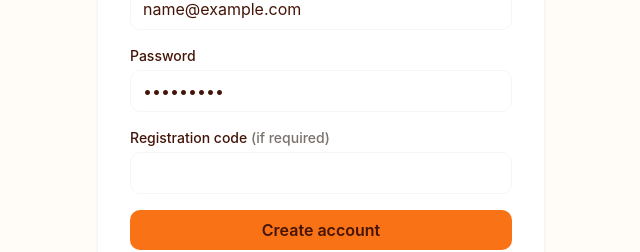
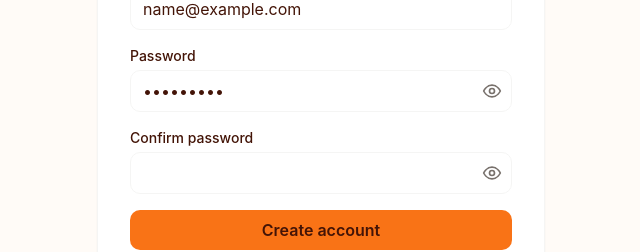
Before and after one commit to NakawombeEmmily/Travel-, a React (Vite) app in the folder frontend/: page /login in a window 1280 px wide. Both pictures are taken after typing "name@example.com", "Sample123" into the empty fields and a click on the button "Create one". Shown: the part 382-634 px from the top of the page, without its empty margins (319-959 px from the left). Built offline with nearby package versions, Linux system fonts and the light colour scheme; no server answers.

Commit message:
feat(auth): confirm-password signup and show/hide password toggle

```diff
--- /dev/null
+++ b/frontend/src/components/forms/PasswordInput.tsx
@@ -0,0 +1,78 @@
+import { useState } from "react";
+
+interface PasswordInputProps {
+  value: string;
+  onChange: (value: string) => void;
+  required?: boolean;
+  minLength?: number;
+  autoFocus?: boolean;
+  autoComplete?: string;
+}
+
+export function PasswordInput({
+  value,
+  onChange,
+  required,
+  minLength,
+  autoFocus,
+  autoComplete,
+}: PasswordInputProps) {
+  const [visible, setVisible] = useState(false);
+  const label = visible ? "Hide password" : "Show password";
+
+  return (
+    <div className="relative">
+      <input
+        type={visible ? "text" : "password"}
+        className="input pr-10"
+        value={value}
+        onChange={(e) => onChange(e.target.value)}
+        required={required}
+        minLength={minLength}
+        autoFocus={autoFocus}
+        autoComplete={autoComplete}
+      />
+      <button
+        type="button"
+        onClick={() => setVisible((v) => !v)}
+        aria-label={label}
+        title={label}
+        className="absolute inset-y-0 right-0 flex w-10 items-center justify-center text-[var(--text-muted)] transition-colors hover:text-[var(--text)]"
+      >
+        {visible ? (
+          <svg
+            xmlns="http://www.w3.org/2000/svg"
+            viewBox="0 0 24 24"
+            fill="none"
+            stroke="currentColor"
+            strokeWidth="2"
+            strokeLinecap="round"
+            strokeLinejoin="round"
+            className="h-5 w-5"
+            aria-hidden="true"
+          >
+            <path d="M9.88 9.88a3 3 0 1 0 4.24 4.24" />
+            <path d="M10.73 5.08A10.43 10.43 0 0 1 12 5c6.5 0 10 7 10 7a13.16 13.16 0 0 1-1.67 2.68" />
+            <path d="M6.61 6.61A13.53 13.53 0 0 0 2 12s3.5 7 10 7a9.74 9.74 0 0 0 5.39-1.61" />
+            <line x1="2" y1="2" x2="22" y2="22" />
+          </svg>
+        ) : (
+          <svg
+            xmlns="http://www.w3.org/2000/svg"
+            viewBox="0 0 24 24"
+            fill="none"
+            stroke="currentColor"
+            strokeWidth="2"
+            strokeLinecap="round"
+            strokeLinejoin="round"
+            className="h-5 w-5"
+            aria-hidden="true"
+          >
+            <path d="M2 12s3.5-7 10-7 10 7 10 7-3.5 7-10 7-10-7-10-7z" />
+            <circle cx="12" cy="12" r="3" />
+          </svg>
+        )}
+      </button>
+    </div>
+  );
+}
--- a/frontend/src/features/auth/AuthProvider.tsx
+++ b/frontend/src/features/auth/AuthProvider.tsx
@@ -25,7 +25,6 @@ export interface RegisterPayload {
   email: string;
   full_name: string;
   password: string;
-  registration_code?: string;
 }
 
 interface AuthContextValue {
--- a/frontend/src/features/auth/LoginPage.tsx
+++ b/frontend/src/features/auth/LoginPage.tsx
@@ -1,5 +1,6 @@
 import { FormEvent, useState } from "react";
 import { Logo } from "@/components/brand/Logo";
+import { PasswordInput } from "@/components/forms/PasswordInput";
 import { useAuth } from "../auth/AuthProvider";
 
 type Mode = "login" | "register";
@@ -10,7 +11,7 @@ export function LoginPage() {
   const [fullName, setFullName] = useState("");
   const [email, setEmail] = useState("");
   const [password, setPassword] = useState("");
-  const [code, setCode] = useState("");
+  const [confirmPassword, setConfirmPassword] = useState("");
   const [error, setError] = useState<string | null>(null);
   const [loading, setLoading] = useState(false);
 
@@ -19,20 +20,20 @@ export function LoginPage() {
   function switchMode(next: Mode) {
     setMode(next);
     setError(null);
+    setConfirmPassword("");
   }
 
   async function onSubmit(e: FormEvent) {
     e.preventDefault();
     setError(null);
+    if (isRegister && password !== confirmPassword) {
+      setError("Passwords do not match");
+      return;
+    }
     setLoading(true);
     try {
       if (isRegister) {
-        await register({
-          email,
-          full_name: fullName,
-          password,
-          ...(code ? { registration_code: code } : {}),
-        });
+        await register({ email, full_name: fullName, password });
       } else {
         await login(email, password);
       }
@@ -83,26 +84,25 @@ export function LoginPage() {
           </div>
           <div>
             <label className="mb-1 block text-sm font-medium">Password</label>
-            <input
-              type="password"
-              className="input"
+            <PasswordInput
               value={password}
-              onChange={(e) => setPassword(e.target.value)}
+              onChange={setPassword}
               required
               minLength={isRegister ? 8 : undefined}
+              autoComplete={isRegister ? "new-password" : "current-password"}
             />
           </div>
           {isRegister && (
             <div>
               <label className="mb-1 block text-sm font-medium">
-                Registration code{" "}
-                <span className="text-[var(--text-muted)]">(if required)</span>
+                Confirm password
               </label>
-              <input
-                type="text"
-                className="input"
-                value={code}
-                onChange={(e) => setCode(e.target.value)}
+              <PasswordInput
+                value={confirmPassword}
+                onChange={setConfirmPassword}
+                required
+                minLength={8}
+                autoComplete="new-password"
               />
             </div>
           )}
@@ -116,8 +116,8 @@ export function LoginPage() {
           >
             {loading
               ? isRegister
-                ? "Creating account…"
-                : "Signing in…"
+                ? "Creating account..."
+                : "Signing in..."
               : isRegister
                 ? "Create account"
                 : "Sign in"}
```
Also changed, not shown: 1 other file (tests, documents, lock files or other folders).
